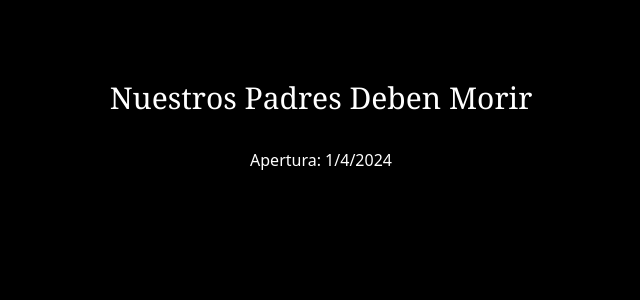
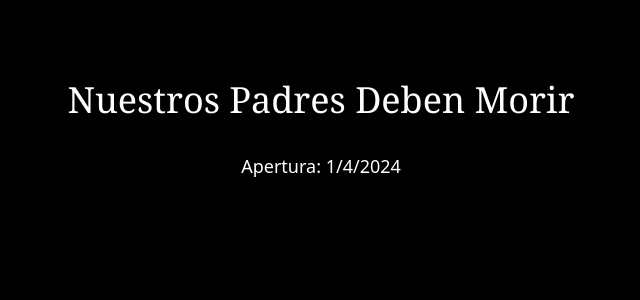
Before and after one commit to LucasKoval/NPDM-Literary-Project, a Next.js app: page / in a window 1280 px wide. Shown: the top 300 px of the page, without its empty margins (319-959 px from the left). Built offline with nearby package versions, Linux system fonts and the light colour scheme.

Commit message:
Text improvement

```diff
--- a/src/app/page.tsx
+++ b/src/app/page.tsx
@@ -3,13 +3,13 @@ export default function Home() {
       <main className="flex min-h-screen flex-col items-center justify-between p-6 sm:p-20">
          <div className="flex-col z-10 max-w-5xl w-full items-center justify-center font-mono text-sm lg:flex">
             <div>
-               <h1 className="flex w-full justify-center  text-3xl font-serif pb-6 pt-6 sm:pt-0">
+               <h1 className="flex w-full justify-center text-4xl text-center font-serif pb-6 pt-6 sm:pt-0">
                   Nuestros Padres <br className="block sm:hidden" /> Deben Morir
                </h1>
             </div>
 
             <div>
-               <p className="flex w-full justify-center p-2 text-base font-sans">
+               <p className="flex w-full justify-center p-2 text-lg font-sans">
                   Apertura: 1/4/2024
                </p>
             </div>
```
